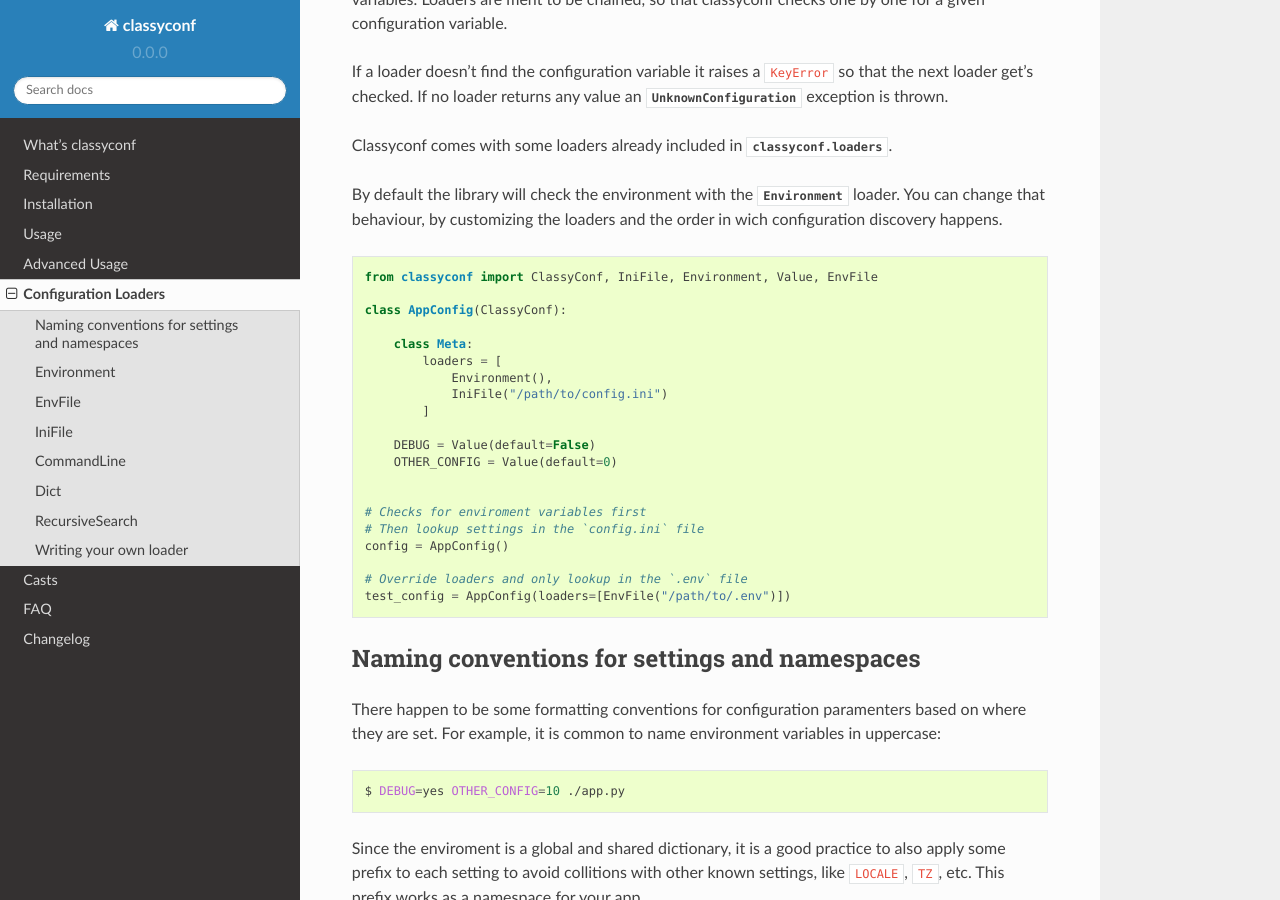
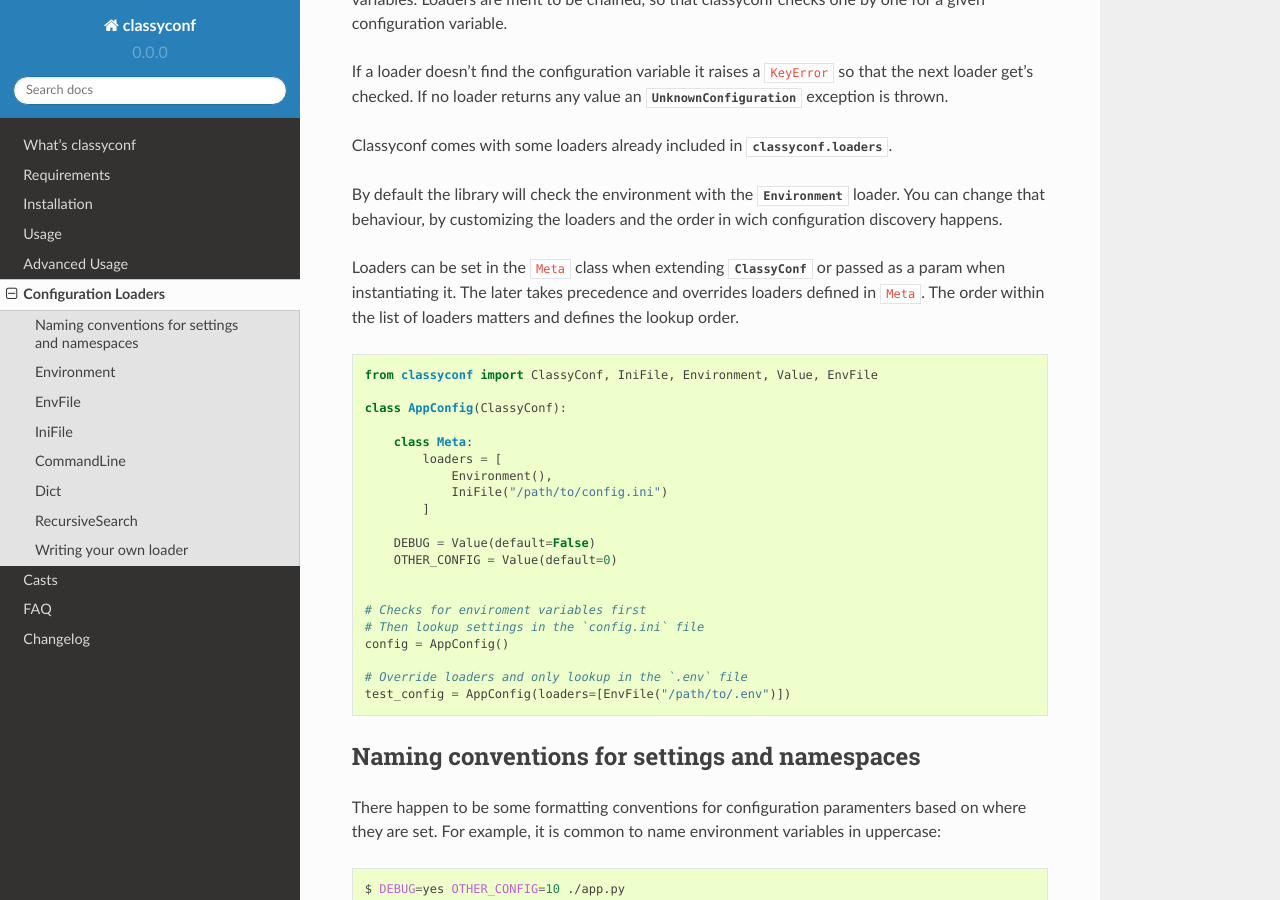
Before and after one commit to hernantz/classyconf, a Sphinx documentation site: the page built from docs/source/loaders.rst, in a window 1280 px wide and 900 px high, scrolled down 437 px. Built offline with Sphinx 7.4.7 and the Read the Docs theme 2.0.0, drawn with Linux system fonts in a browser that asks for light colours.

Commit message:
More improvements to loaders config

```diff
--- a/docs/source/loaders.rst
+++ b/docs/source/loaders.rst
@@ -21,6 +21,12 @@ By default the library will check the environment with the
 :py:class:`Environment<classyconf.loaders.Environment>` loader. You can
 change that behaviour, by customizing the loaders and the order in wich
 configuration discovery happens.
+
+Loaders can be set in the ``Meta`` class when extending
+:py:class:`ClassyConf<classyconf.configuration.ClassyConf>` or passed as a
+param when instantiating it. The later takes precedence and overrides loaders
+defined in ``Meta``. The order within the list of loaders matters and defines
+the lookup order.
 
 .. code-block:: python
 
```
